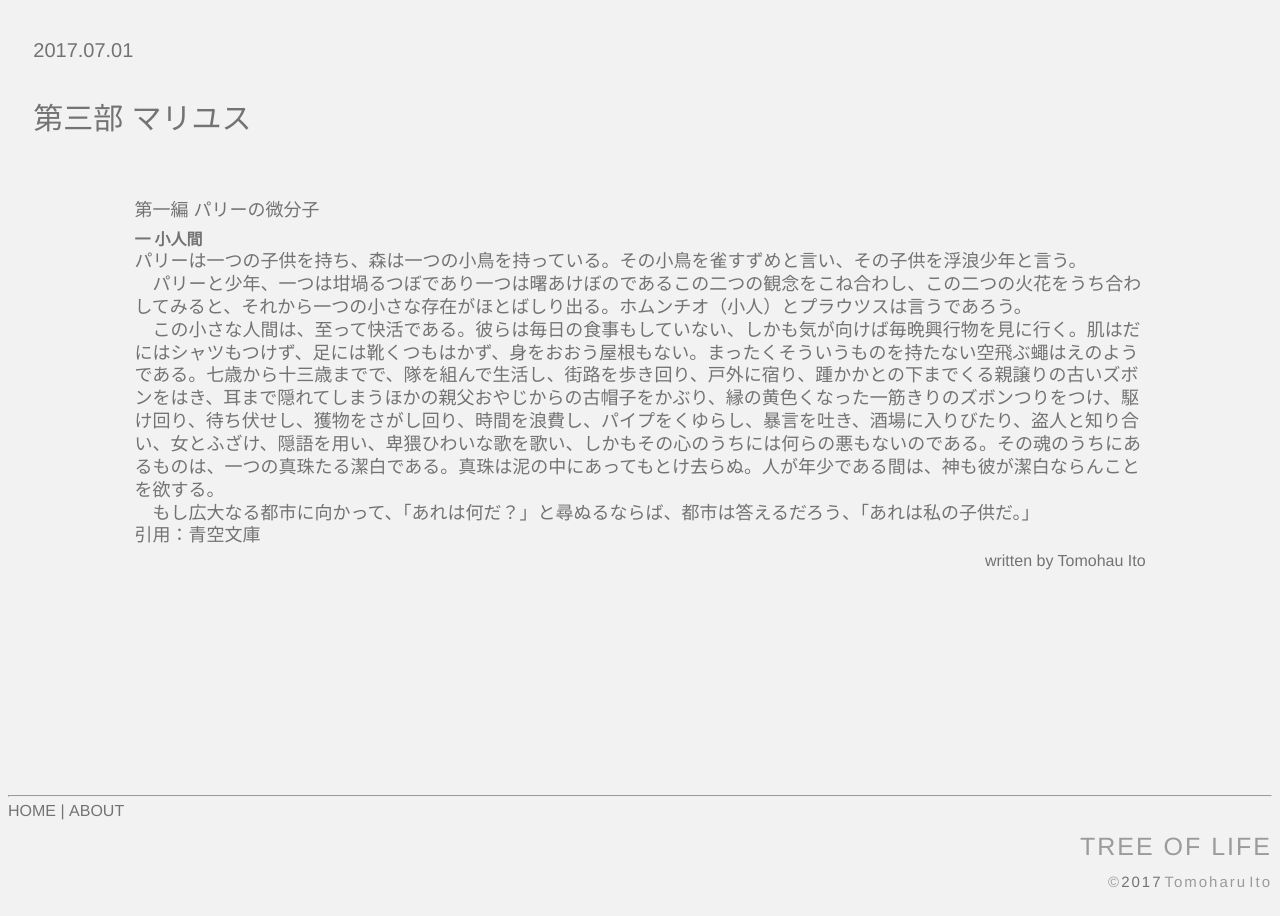
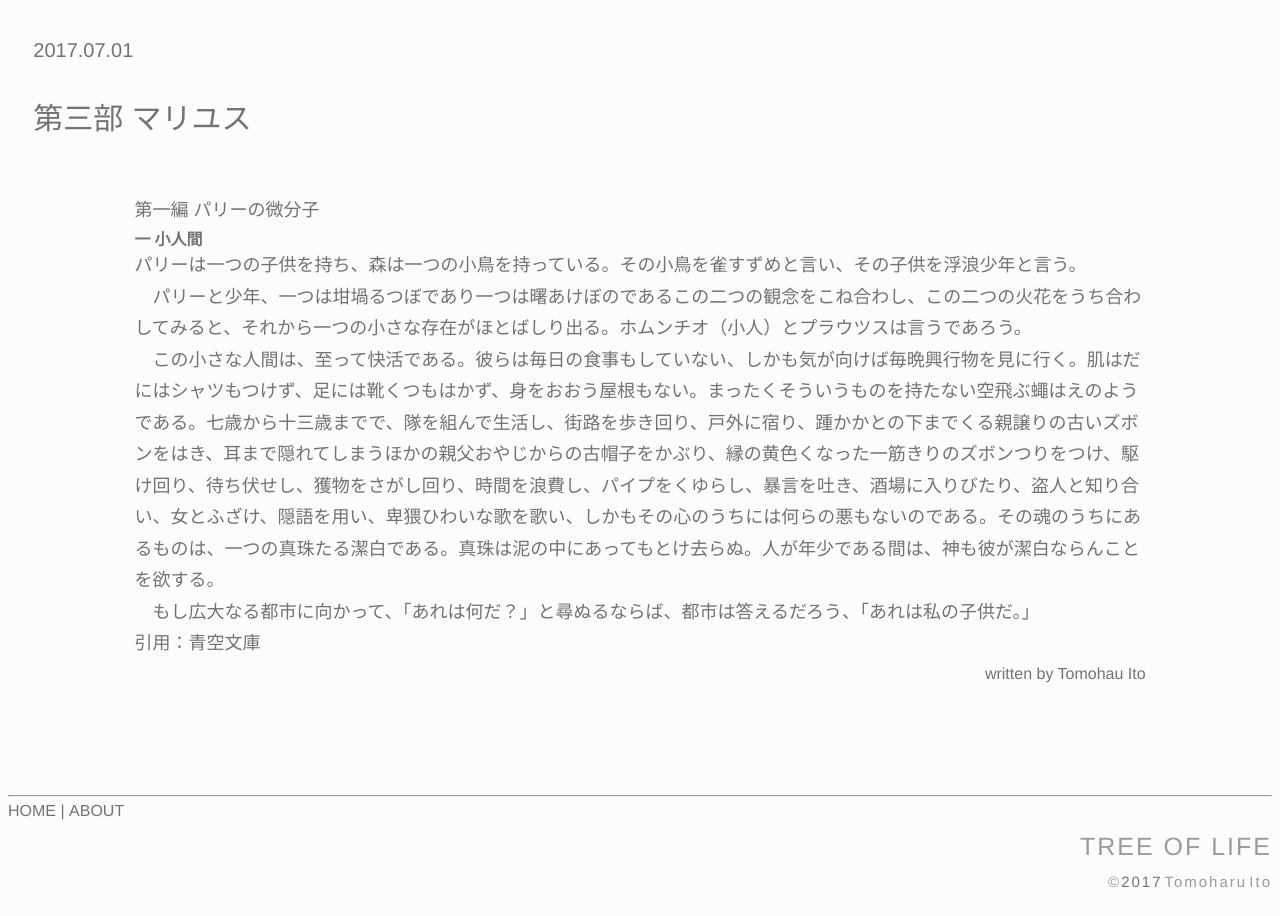
Before and after one commit to TomoharuIto/blog, a Jekyll site: the page built from _posts/2017-07-01-post.md, in a window 1280 px wide. Built offline with Jekyll 4.4.1, drawn with Linux system fonts in a browser that asks for light colours; nearby versions of some CDN libraries; some web fonts are replaced; comment, search, counter and statistics services are not loaded.

Commit message:
Tweak the layout by CSS

```diff
--- a/common/css/post.css
+++ b/common/css/post.css
@@ -72,7 +72,7 @@ body * {
   display: flex;
   flex-direction: column;
   min-height: 100vh;
-  background-color: #F2F2F2;
+  background-color: #FCFCFC;
 }
 
 /* ================================================== */
@@ -109,7 +109,7 @@ h4 {
 
 .Posts > p {
   font-size: 18px;
-  line-height: 1.27;
+  /* line-height: 1.27; */
   text-align: left;
 }
 
@@ -171,6 +171,39 @@ text-align: end;
 @media screen and (max-width:600px) {
 
 /* ================================================== */
+/*== Articles == 記事 ==*/
+/* ================================================== */
+
+#Headline > time {
+  font-size: 16px;
+  /* line-height: 1.3; */
+}
+
+h2 {
+  font-size: 24px;
+  /* line-height: 1.2; */
+  padding: 2% 0;
+}
+
+h3 {
+  font-size: 14px;
+}
+
+h4 {
+  font-size: 12px;
+}
+
+#Contents {
+  padding: 0 10%;
+  flex: auto;
+}
+
+.Posts > p {
+  font-size: 16px;
+  /* line-height: 1.27; */
+  text-align: left;
+}
+/* ================================================== */
 /*  Back to the Top == トップへ戻るボタン */
 /* ================================================== */
 
```
Also changed, not shown: 1 other file.
